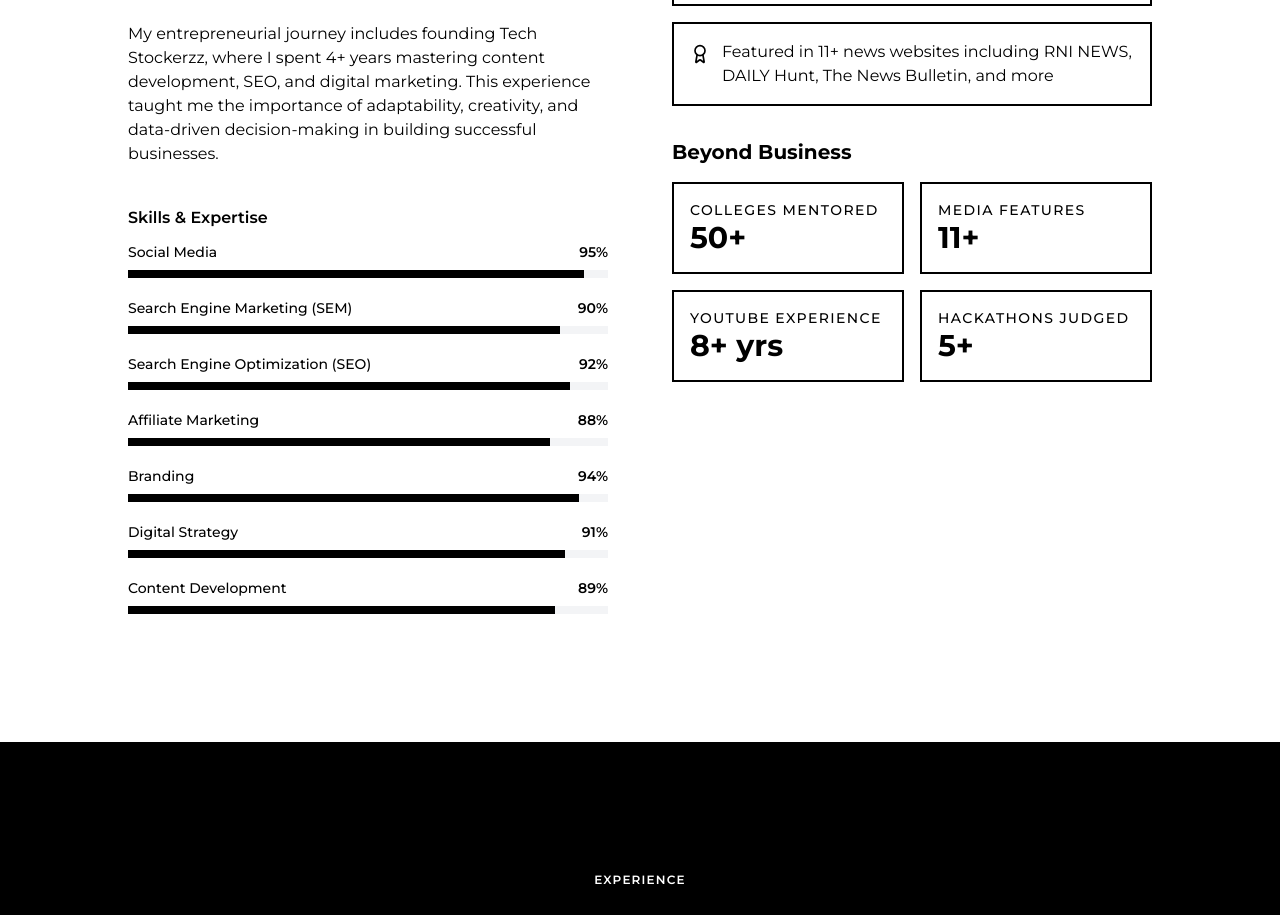
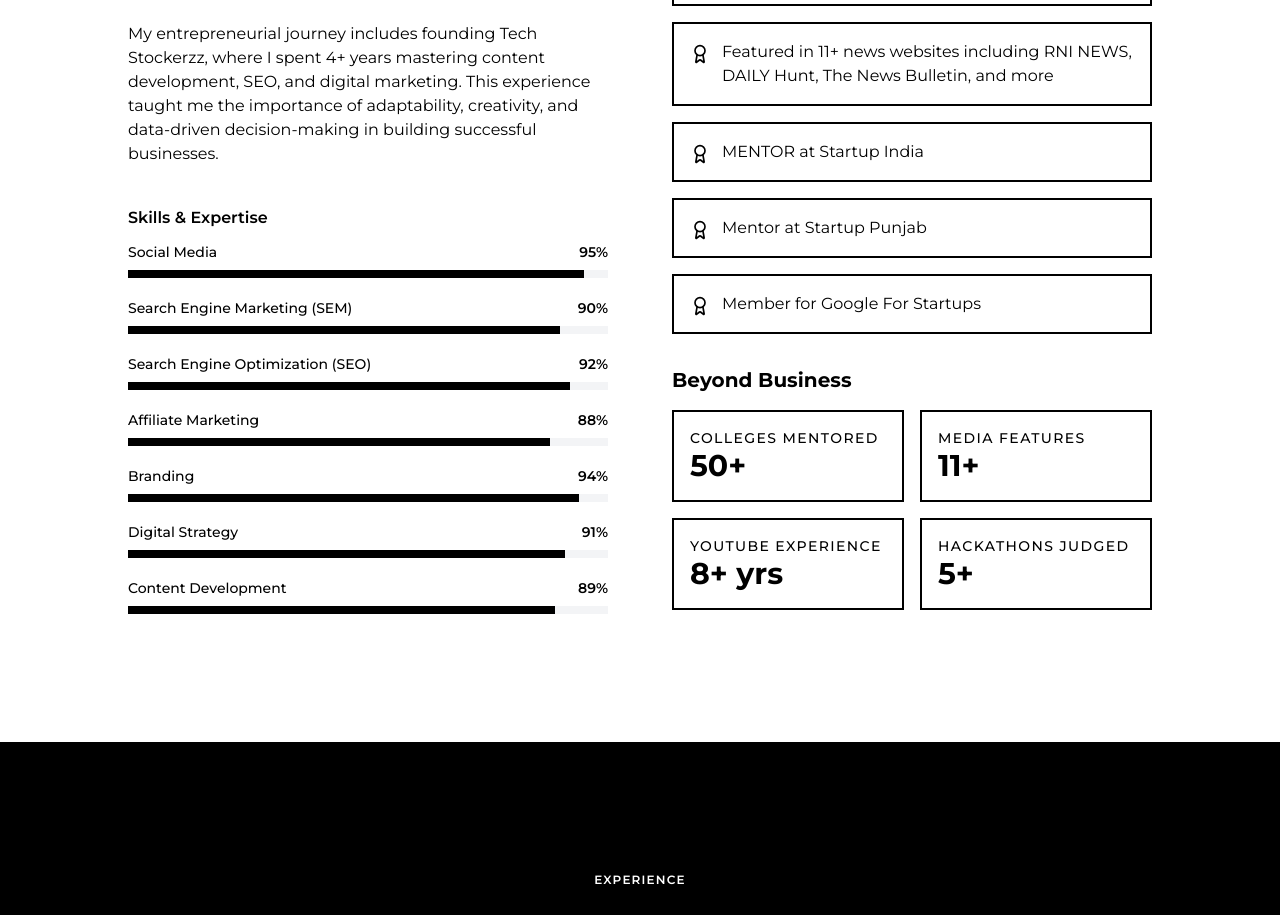
Before and after one commit to heytathagat/heytathagat-website, a Next.js app: page / in a window 1280 px wide. Shown: the part 1440-2355 px from the top of the page. Built offline with nearby package versions, Linux system fonts and the light colour scheme.

Commit message:
feat: add new achievements to homepage
Add three new achievements to the achievements array.

Co-authored-by: null <205539595+heytathagat@users.noreply.github.com>

```diff
--- a/app/page.tsx
+++ b/app/page.tsx
@@ -111,6 +111,9 @@ export default function Home() {
     "Nominated for Bharat Business Awards",
     "Scaled my business to 2.2M USD annually bootstrapped",
     "Featured in 11+ news websites including RNI NEWS, DAILY Hunt, The News Bulletin, and more",
+    "MENTOR at Startup India",
+    "Mentor at Startup Punjab",
+    "Member for Google For Startups",
   ]
 
   const skills = [
```
Also changed, not shown: package.json (+5 -5 lines), public/images/amity-logo.svg (deleted), 1 other file (tests, documents, lock files or other folders).
